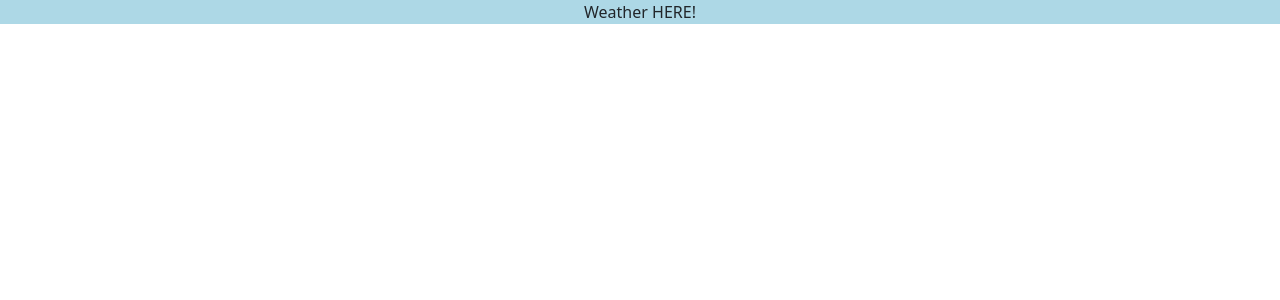
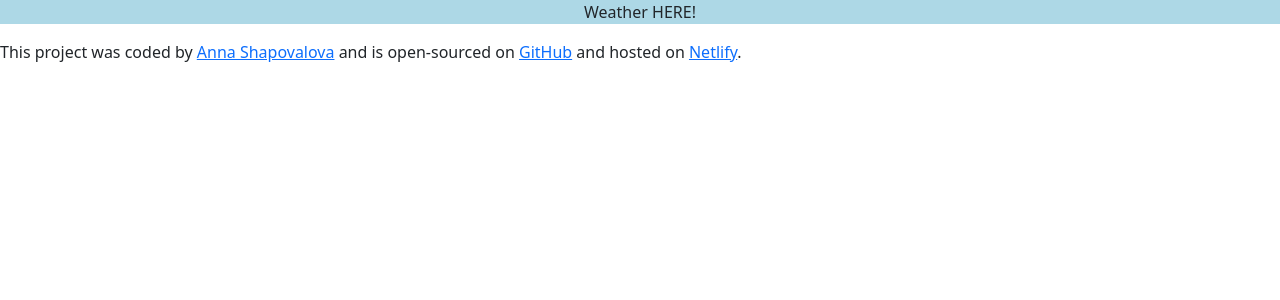
Before and after one commit to hannashapovalova/react-weather-app, a React (Create React App) app: page / in a window 1280 px wide. Shown: the top 300 px of the page. Built offline with nearby package versions, Linux system fonts and the light colour scheme.

Commit message:
Add Footer

```diff
--- a/src/App.js
+++ b/src/App.js
@@ -6,9 +6,29 @@ import 'bootstrap/dist/css/bootstrap.css';
 function App() {
   return (
     <div className="App">
-      <header className="App-header">
+      <main className="App-header">
         <Weather />
-      </header>
+      </main>
+      <footer>
+        This project was coded by{" "}
+        <a
+         href="https://www.linkedin.com/in/anna-shapovalova-63116b238/"
+         target="_blank"
+         rel="noreferrer">
+          Anna Shapovalova
+        </a>
+        {" "}and is open-sourced on{" "}
+        <a
+         href="https://github.com/hannashapovalova/react-weather-app"
+         target="_blank"
+         rel="noreferrer">GitHub</a>
+        {" "}and hosted on{" "}
+        <a
+         href="https://unique-kangaroo-bdf1ea.netlify.app/"
+         target="_blank"
+         rel="noreferrer">Netlify</a>
+        .
+      </footer>
     </div>
   );
 }
```
